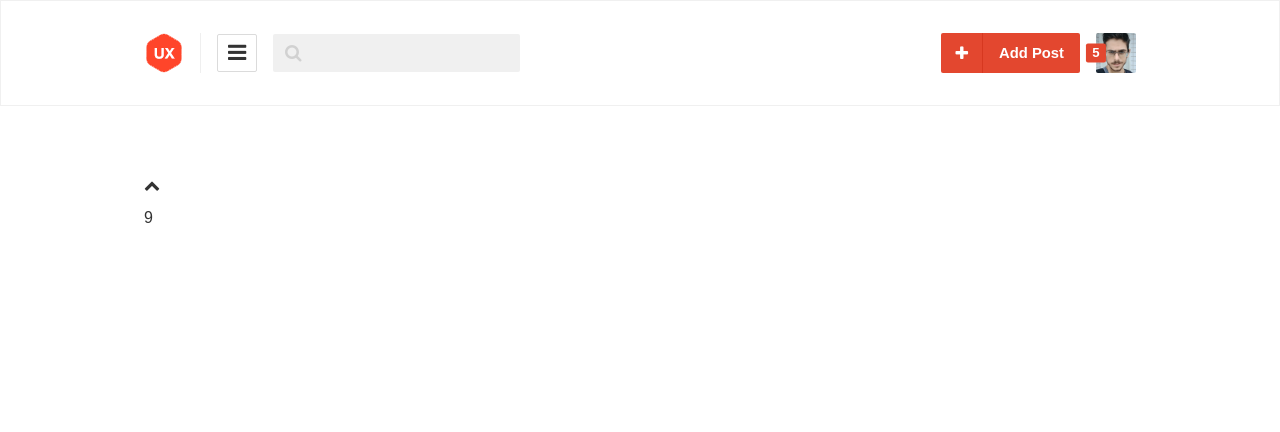
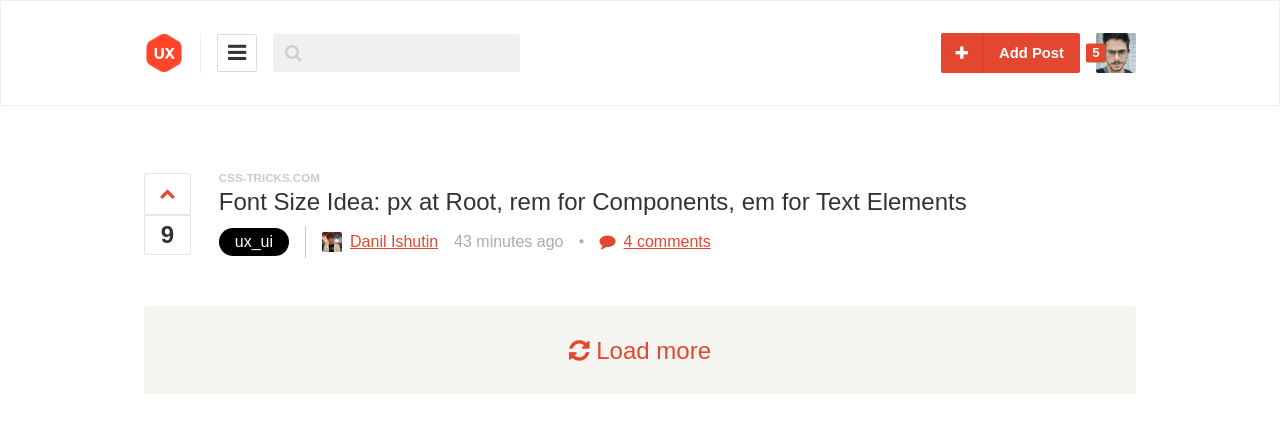
Before and after one commit to rgraziosi/Exemplo, a plain HTML site: page index.html in a window 1280 px wide. Drawn offline with Linux system fonts and the light colour scheme.

Commit message:
Finalização do content após o almoço

```diff
--- a/css/content.less
+++ b/css/content.less
@@ -6,4 +6,119 @@
 
 .o-post{
 	display: flex;
+	align-items: center;
+	padding-bottom: 3rem;
 }
+
+.o-up-votes{
+	display: flex;
+	flex-direction: column;
+	padding-right: 1.750rem;
+	> *{
+		border:1px solid #e6e6e6;
+		padding:.7rem 0.9rem;
+		line-height: 1rem;
+	}
+	.o-vote {
+		color: #e3472f;
+		border-top-left-radius: 2px;
+		border-top-right-radius: 2px;
+	}
+	.o-value {
+		font-size: 1.5rem;
+		font-weight: bold;
+		text-align: center;
+		border-bottom-left-radius: 2px;
+		border-bottom-right-radius: 2px;
+	}
+}
+
+.o-dados {
+	display: flex;
+	flex-direction: column;
+	.o-url{
+		color: #cbcbcb;
+		font-size: 0.725rem;
+		font-weight: bold;
+		line-height: 1rem;
+		text-transform: uppercase;
+	}
+	.o-title {
+		font-size: 1.5rem;
+		padding-bottom: 0.5rem;
+	}
+	.o-info {
+		display: inline-flex;
+	}
+}
+
+.o-category {
+	display: flex;
+	align-items: center;
+	.o-text{
+		background-color: #000;
+		border-radius: 30px;
+		color: #FFF;
+		padding: 0.4rem 1rem;
+		line-height: 1rem;
+		margin-right: 1rem;
+		&.is-productDesing {
+			background-color: #00e2ad;
+		}
+		&.is-caseStudy {
+			background-color: #f4973c;
+		}
+		&.is-discussion {
+			background-color: #4271d6;
+		}
+		&.is-ux {
+			background-color: #00bbff;
+		}
+	}
+}
+
+.o-author {
+	display: inline-flex;
+	padding:0 1rem;
+	border-left: 1px solid #c7c7c7;
+	align-items: center;
+	line-height: 1rem;
+	.o-photo{
+		width: 20px;
+		height: 20px;
+		padding-right: 0.5rem;
+		img{
+			width: 100%;
+			height: 100%;
+			object-fit: cover;
+			border-radius: 2px;
+		}
+	}
+}
+.o-time {
+	color: #ababab;
+}
+.o-separator{
+	padding: 0 1rem;
+	font-size: 0.3rem;
+	color: #ababab;
+}
+.o-comments{
+	i{
+		padding-right: 0.5rem;
+	}
+}
+
+.o-loadMore {
+	display: flex;
+	background-color: #f4f4f1;
+	padding: 2rem 0;
+	justify-content: center;
+	border-radius:2px;
+	.o-text{
+		color: #e3472f;
+		font-size: 1.5rem;
+		line-height: 1rem;
+	}
+
+}
--- a/css/global.less
+++ b/css/global.less
@@ -26,3 +26,11 @@ body {
 }
 
 .o-flex { display: flex; }
+a {
+	color: #e3472f;
+	text-decoration: underline;
+	cursor: pointer;
+	&:hover{
+		color: #a43322;
+	}
+}
--- a/css/header.less
+++ b/css/header.less
@@ -92,7 +92,7 @@ header{
 	}
 }
 
-.o-photo{
+.o-photoUser{
 	position: relative;
 	height: 40px;
 	width: 40px;
--- a/index.html
+++ b/index.html
@@ -50,7 +50,7 @@
 				</div>
 			</div>
 
-			<div class="o-photo">
+			<div class="o-photoUser">
 				<span class="o-bandage">5</span>
 				<img src="imagens/Rafael Graziosi.png" alt="foto usuario" title="foto do usuario">
 			</div>
@@ -68,30 +68,55 @@
 		<article class="o-post">
 
 			<div class="o-left">
-				<div class="up-votes">
+				<div class="o-up-votes">
 					<div class="o-vote"><i class="fa fa-chevron-up" aria-hidden="true"></i></div>
 					<div class="o-value">9</div>
 				</div>
+			<!-- o-left -->
 			</div>
 
 			<div class="o-right">
-				<div class="o-url">
 
+				<div class="o-dados">
+
+					<div class="o-url">
+						css-tricks.com
+					</div>
+					<div class="o-title">
+						Font Size Idea: px at Root, rem for Components, em for Text Elements
+					</div>
+
+					<div class="o-info">
+						<div class="o-category">
+							<div class="o-text">
+								ux_ui
+							</div>
+						</div>
+						<div class="o-author">
+							<div class="o-photo">
+								<img src="imagens/Danil Ishutin.png">
+							</div>
+							<a href="#">
+								Danil Ishutin
+							</a>
+						<!-- o-author -->
+						</div>
+						<div class="o-time">43 minutes ago</div>
+						<span class="o-separator"><i class="fa fa-circle" aria-hidden="true"></i></span>
+						<div class="o-comments">
+							<a href="#"><i class="fa fa-comment" aria-hidden="true"></i>4 comments</a>
+						</div>
+					</div>
+				<!-- o-dados -->
 				</div>
-				<div class="o-title">
-
-				</div>
-
-				<div class="o-info">
-					<div class="o-category"></div>
-					<div class="o-author"></div>
-					<div class="o-time"></div>
-					<div class="o-comments"></div>
-				</div>
-
+			<!-- o-right -->
 			</div>
 
 		</article>
+
+		<div class="o-loadMore">
+			<div class="o-text"><i class="fa fa-refresh" aria-hidden="true"></i> Load more</div>
+		</div>
 
 	<!-- o-center -->
 	</div>
```
Also changed, not shown: css/content.css, css/global.css, css/header.css, 1 other file.
